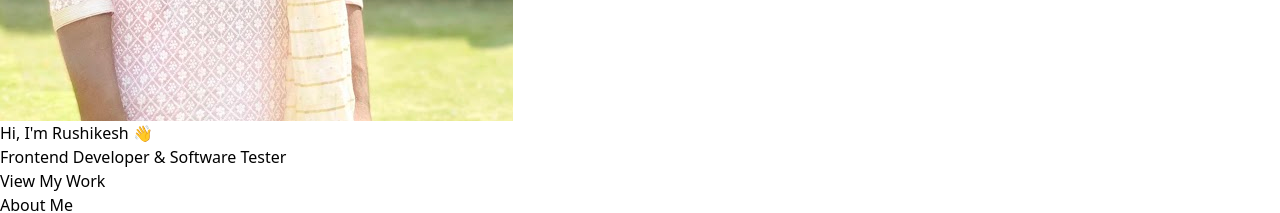
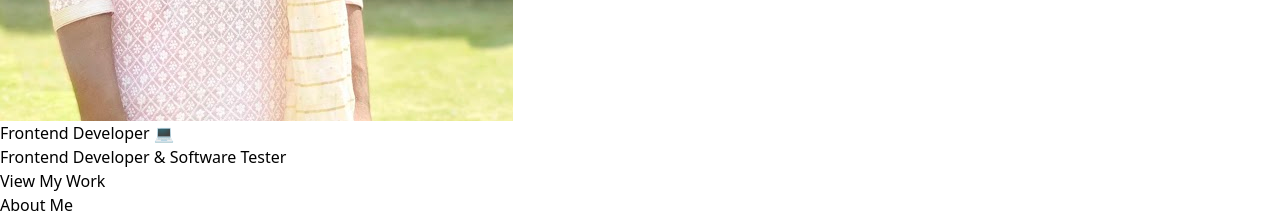
Before and after one commit to rushikeshnirpal/my-portfolio, a React (Vite) app: page / in a window 1280 px wide. Shown: the part 840-1053 px from the top of the page. Built offline with nearby package versions, Linux system fonts and the light colour scheme.

Commit message:
added profile image

```diff
--- a/package.json
+++ b/package.json
@@ -15,7 +15,8 @@
   "dependencies": {
     "aos": "^2.3.4",
     "react": "^19.2.4",
-    "react-dom": "^19.2.4"
+    "react-dom": "^19.2.4",
+    "react-type-animation": "^3.2.0"
   },
   "devDependencies": {
     "@eslint/js": "^9.39.4",
--- a/src/components/Hero.jsx
+++ b/src/components/Hero.jsx
@@ -1,19 +1,32 @@
+import { TypeAnimation } from 'react-type-animation';
 import profile from "../assets/profile.png";
 
 function Hero() {
   return (
     <div id="home" data-aos="zoom-in" className="text-center mt-24 px-4">
 
-      {/* 👇 IMAGE FIRST */}
+      {/* IMAGE */}
       <img
         src={profile}
         alt="profile"
         className="w-32 h-32 mx-auto rounded-full object-cover shadow-lg border-4 border-blue-500"
       />
 
-      <h1 className="text-5xl md:text-6xl font-bold leading-tight mt-6">
-        Hi, I'm <span className="text-blue-500">Rushikesh</span> 👋
-      </h1>
+      {/* 👇 CORRECT */}
+      <TypeAnimation
+        sequence={[
+          "Hi, I'm Rushikesh 👋",
+          2000,
+          "Frontend Developer 💻",
+          2000,
+          "Software Tester 🧪",
+          2000,
+        ]}
+        wrapper="h1"
+        speed={50}
+        repeat={Infinity}
+        className="text-5xl md:text-6xl font-bold mt-6"
+      />
 
       <p className="text-xl mt-4 text-gray-600">
         Frontend Developer & Software Tester
```
Also changed, not shown: 1 other file (tests, documents, lock files or other folders).
